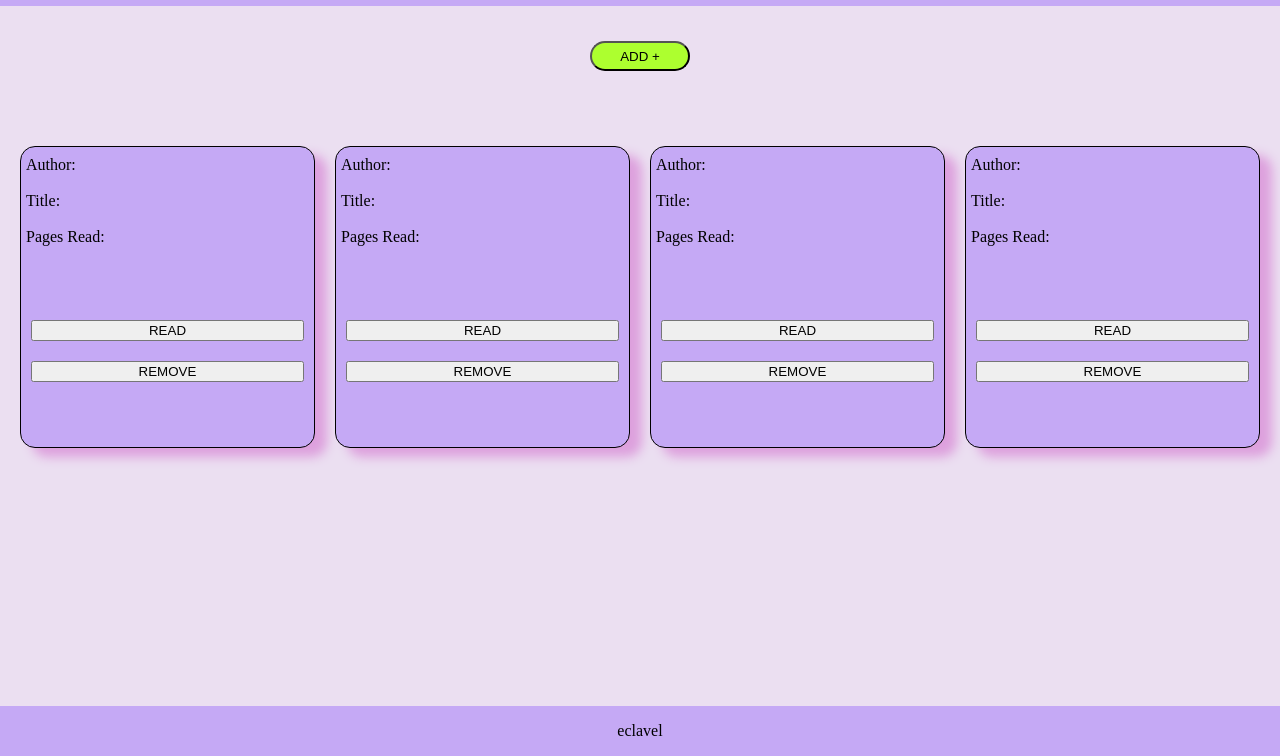
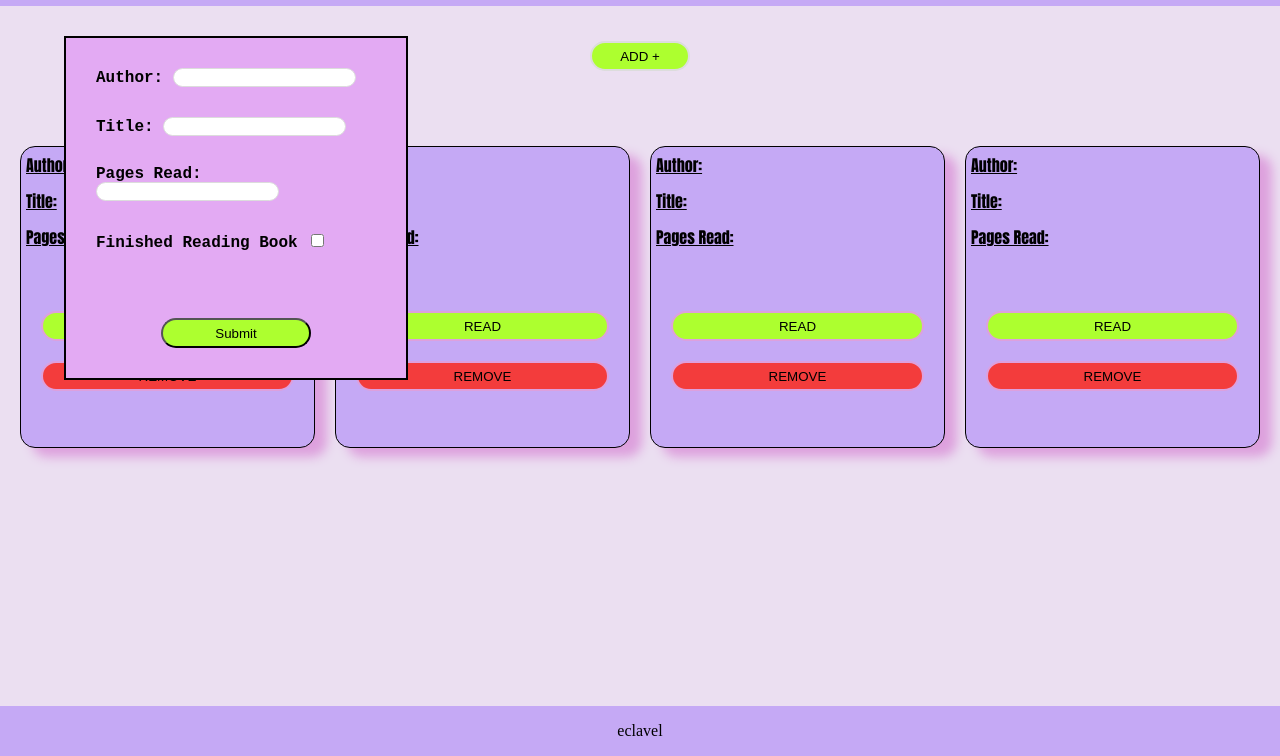
Before and after one commit to eclavel/Library, a plain HTML site: page index.html in a window 1280 px wide. Shown: the part 44-800 px from the top of the page. Drawn offline with Linux system fonts and the light colour scheme.

Commit message:
put a form to fill out with button to submit

```diff
--- a/index.html
+++ b/index.html
@@ -16,12 +16,35 @@
       <div class="add-container">
         <button id="addBook">ADD +</button>
       </div>
+      <form action="" method="get">
+        <div class="form-info">
+          <div class="author-container">
+            <label for="author">Author:</label>
+            <input type="text" id="author" required />
+          </div>
+          <div class="title-container">
+            <label for="title">Title:</label>
+            <input type="text" id="title" required />
+          </div>
+          <div class="pagesRead-container">
+            <label for="pages-read">Pages Read:</label>
+            <input type="number" id="pages-read" required />
+          </div>
+          <div class="bookStatus-container">
+            <label for="status">Finished Reading Book</label>
+            <input type="checkbox" id="status" />
+          </div>
+        </div>
+        <div class="submit-form">
+          <button type="submit" class="submit">Submit</button>
+        </div>
+      </form>
       <div class="library-container">
         <div class="library-card">
           <div class="info">
-            <p class="author">Author:</p>
-            <p class="title">Title:</p>
-            <p class="pages-read">Pages Read:</p>
+            <p class="author"><u>Author:</u></p>
+            <p class="title"><u>Title:</u></p>
+            <p class="pages-read"><u>Pages Read:</u></p>
           </div>
           <div class="buttons">
             <button class="book-status">READ</button>
@@ -30,9 +53,9 @@
         </div>
         <div class="library-card">
           <div class="info">
-            <p class="author">Author:</p>
-            <p class="title">Title:</p>
-            <p class="pages-read">Pages Read:</p>
+            <p class="author"><u>Author:</u></p>
+            <p class="title"><u>Title:</u></p>
+            <p class="pages-read"><u>Pages Read:</u></p>
           </div>
           <div class="buttons">
             <button class="book-status">READ</button>
@@ -41,9 +64,9 @@
         </div>
         <div class="library-card">
           <div class="info">
-            <p class="author">Author:</p>
-            <p class="title">Title:</p>
-            <p class="pages-read">Pages Read:</p>
+            <p class="author"><u>Author:</u></p>
+            <p class="title"><u>Title:</u></p>
+            <p class="pages-read"><u>Pages Read:</u></p>
           </div>
           <div class="buttons">
             <button class="book-status">READ</button>
@@ -52,9 +75,9 @@
         </div>
         <div class="library-card">
           <div class="info">
-            <p class="author">Author:</p>
-            <p class="title">Title:</p>
-            <p class="pages-read">Pages Read:</p>
+            <p class="author"><u>Author:</u></p>
+            <p class="title"><u>Title:</u></p>
+            <p class="pages-read"><u>Pages Read:</u></p>
           </div>
           <div class="buttons">
             <button class="book-status">READ</button>
--- a/styles.css
+++ b/styles.css
@@ -158,7 +158,9 @@ main .add-container button {
   height: 30px;
   width: 100px;
   background-color: greenyellow;
+  border: 2px solid gainsboro;
   border-radius: 15px;
+  cursor: pointer;
 }
 
 main .library-container {
@@ -182,13 +184,20 @@ main .library-container .library-card .info {
   flex-direction: column;
   gap: 20px;
   padding: 10px 5px;
+  font-family: Impact, Haettenschweiler, 'Arial Narrow Bold', sans-serif;
 }
 
 main .library-container .library-card .buttons {
   display: flex;
   flex-direction: column;
   gap: 20px;
-  padding: 0 10px;
+  padding: 0 20px;
+}
+
+main .library-container .library-card .buttons button {
+  border-radius: 15px;
+  border: 2px solid plum;
+  height: 30px;
 }
 footer {
   display: flex;
@@ -196,3 +205,65 @@ footer {
   align-items: center;
   background-color: rgb(197, 169, 245);
 }
+
+main .add-container button:hover {
+  transform: scale(1.3);
+  transition-duration: 600ms;
+}
+main .library-container .library-card .buttons button:hover {
+  transform: scale(1.1);
+  transition-duration: 500ms;
+}
+main .library-container .library-card .buttons .book-status {
+  background-color: greenyellow;
+}
+
+main .library-container .library-card .buttons .remove {
+  background-color: rgb(243, 60, 60);
+}
+
+form {
+  display: grid;
+  grid-template-rows: 1fr 50px;
+  position: fixed;
+  top: 10%;
+  left: 5%;
+  height: 300px;
+  width: 300px;
+  padding: 20px;
+  font-family: monospace;
+  font-weight: 700;
+  font-size: 16px;
+  background-color: rgb(227, 170, 243);
+  border: 2px solid black;
+}
+
+form .form-info {
+  display: flex;
+  flex-direction: column;
+  padding: 10px;
+  gap: 30px;
+}
+
+form .form-info input {
+  border-radius: 10px;
+  border: 1px solid gainsboro;
+}
+
+form .submit-form {
+  display: flex;
+  align-items: center;
+  justify-content: center;
+}
+
+form .submit-form .submit {
+  height: 30px;
+  width: 150px;
+  border-radius: 15px;
+  background-color: greenyellow;
+}
+
+form .submit-form .submit:hover {
+  transform: scale(1.1);
+  transition-duration: 600ms;
+}
```
